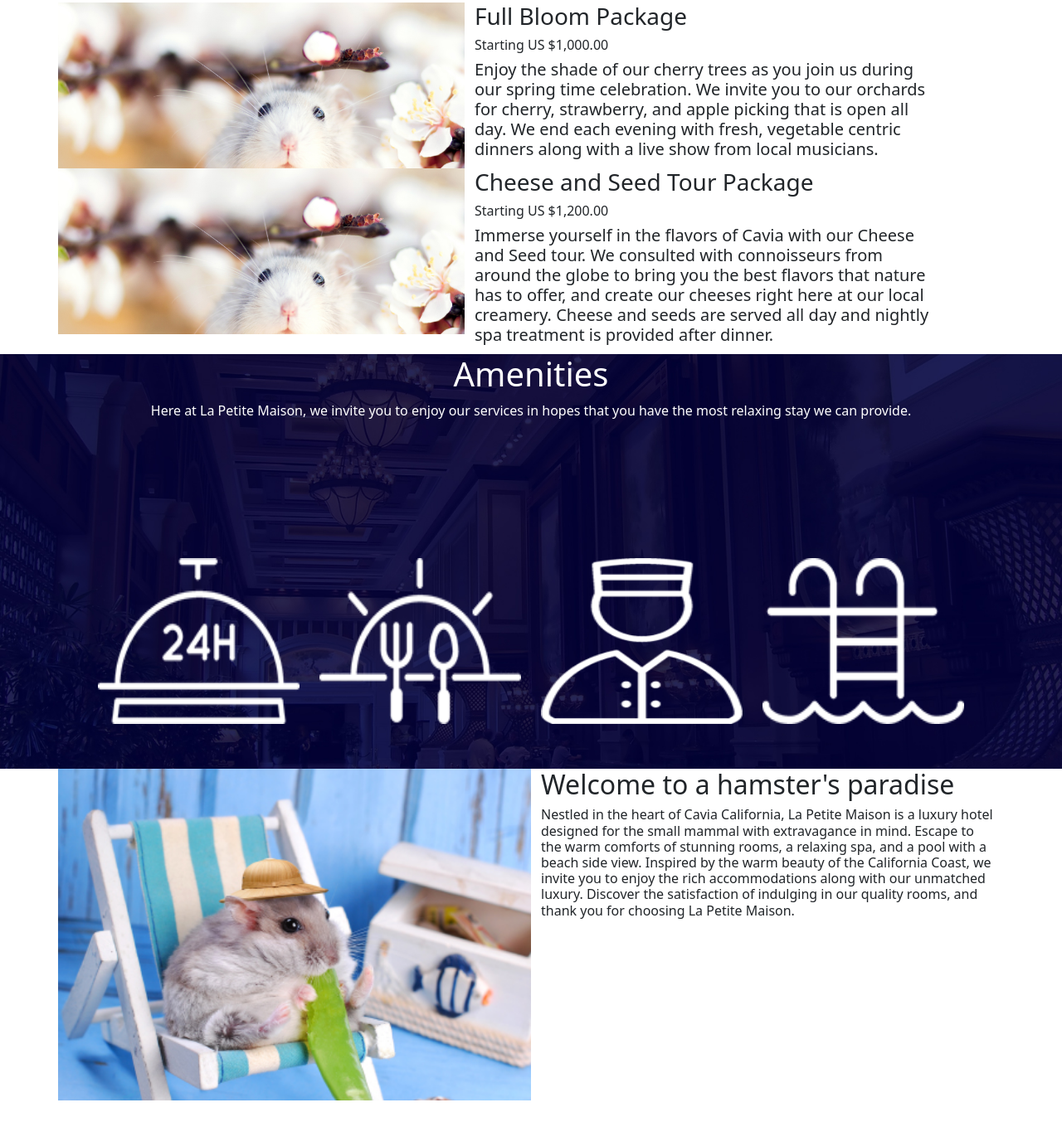
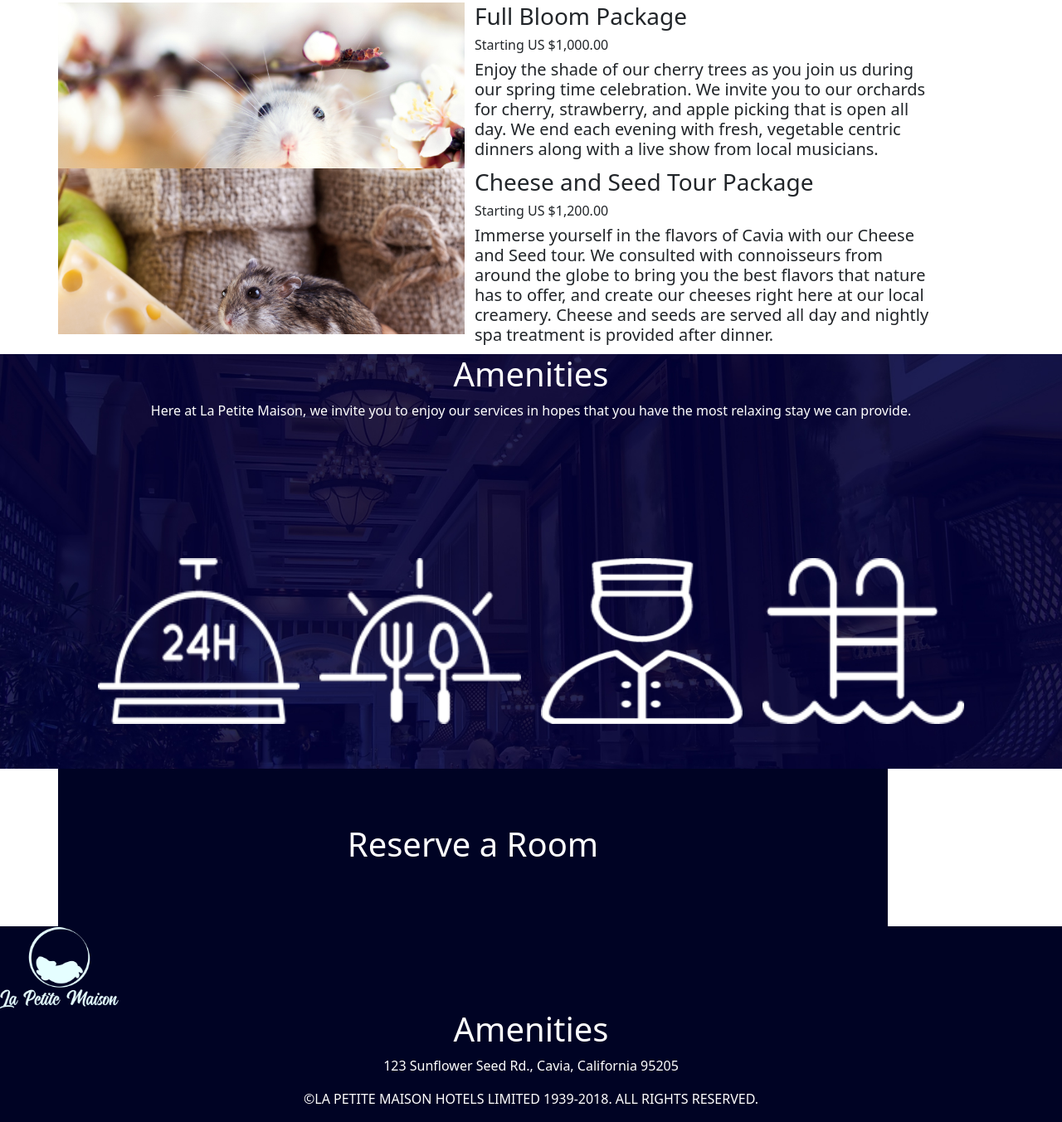
Before and after one commit to bwelljames-ship-it/Hamster-Hotel, a plain HTML site: page index.html in a window 1280 px wide. Shown: the part 1989-3342 px from the top of the page at 83% size. Before the commit the page ends 3316 px from the top, so only its background shows below. Drawn offline with nearby package versions, Linux system fonts and the light colour scheme.

Commit message:
last updaite

```diff
--- a/index.html
+++ b/index.html
@@ -167,7 +167,7 @@
       <br>
       <br>
       <div class="row ">
-        <div class="crap"></div>
+        <div class="NiceBro"></div>
         <div class="col ">
           <h3 class="">Cheese and Seed Tour Package</h3>
           <h6 class="">Starting US $1,200.00</h6>
@@ -201,18 +201,31 @@
   </div>
   <div class="container">
     <div class="row">
-      <div class="col Happyhamster"></div>
-      <div class="col ">
-        <div class="col">
-          <h2 class="nometext">Welcome to a hamster's paradise</h2>
+      <div class="Textboxwow center">
+        <h1 class="whiteText center">Reserve a Room</h1>
+        <div class="row coolrow">
+
+
         </div>
-        <div class="col ">
-          <h6 class="">Nestled in the heart of Cavia California, La Petite Maison is a luxury hotel designed for the
-            small mammal with extravagance in mind. Escape to the warm comforts of stunning rooms, a relaxing spa, and a
-            pool with a beach side view. Inspired by the warm beauty of the California Coast, we invite you to enjoy the
-            rich accommodations along with our unmatched luxury. Discover the satisfaction of indulging in our quality
-            rooms, and thank you for choosing La Petite Maison.</h6>
+        <div class="row">
+
         </div>
+
+
+
+
+
+      </div>
+    </div>
+  </div>
+  <div class="NavyBlue">
+    <img src="/hotelMarkupAssets/Logo.png" class="logo">
+    <h1 class="whiteText texttop">Amenities</h1>
+    <p class="whiteText textCenter">123 Sunflower Seed Rd., Cavia, California 95205</p>
+    <p class="whiteText textCenter">©LA PETITE MAISON HOTELS LIMITED 1939-2018. ALL RIGHTS RESERVED.</p>
+    <div class="container Centerpool">
+    </div>
+  </div>
 
 
 
@@ -221,9 +234,9 @@
 
 
 
-        <script src="https://cdn.jsdelivr.net/npm/bootstrap@5.3.8/dist/js/bootstrap.bundle.min.js"
-          integrity="sha384-FKyoEForCGlyvwx9Hj09JcYn3nv7wiPVlz7YYwJrWVcXK/BmnVDxM+D2scQbITxI"
-          crossorigin="anonymous"></script>
+  <script src="https://cdn.jsdelivr.net/npm/bootstrap@5.3.8/dist/js/bootstrap.bundle.min.js"
+    integrity="sha384-FKyoEForCGlyvwx9Hj09JcYn3nv7wiPVlz7YYwJrWVcXK/BmnVDxM+D2scQbITxI"
+    crossorigin="anonymous"></script>
 </body>
 
 </html>
--- a/styles/styles.css
+++ b/styles/styles.css
@@ -161,7 +161,49 @@ WhiteBox1{
 
 }
 .logo2{
-
+    display: flex;
+  flex-direction: column;
+  align-items: center;
+  justify-content: center;
     width: 243px;
     height: 200px;
 }
+.Textboxwow{
+    background-color: #000324;
+    width: 1000px;
+    height: 190px;
+    opacity: 1;
+}
+.center{
+    display: flex;
+    justify-content:center;
+    flex-direction: column;
+    align-items:center;
+}
+.coolrow{
+    display: flex;
+    flex-direction: row;
+}
+.cardcrap{
+    background-image:url(/hotelMarkupAssets/hamsterhomejpg.jpg);
+    background-repeat: no-repeat;
+    background-position: center;
+    /* width: 100%; */
+    background-size: cover;
+    height: 400px;
+}
+.NiceBro{
+    background-image:url(/hotelMarkupAssets/hamstercheese.jpg);
+    background-repeat: no-repeat;
+    background-size: cover;
+    width:490px;
+    height:200px
+
+}
+.linedown{
+}
+.rightmove{
+    display: flex;
+    justify-content:flex-end;
+    align-items:flex-end;
+}
```
